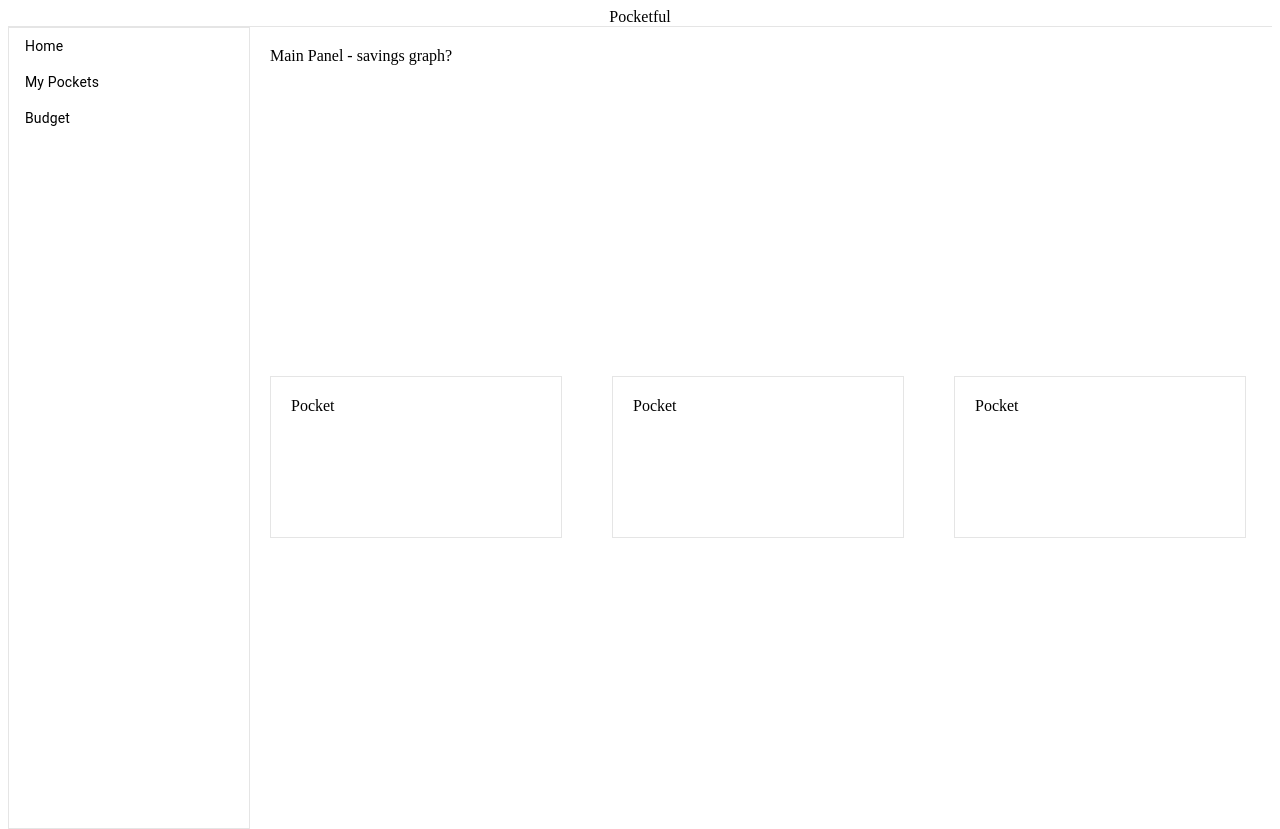
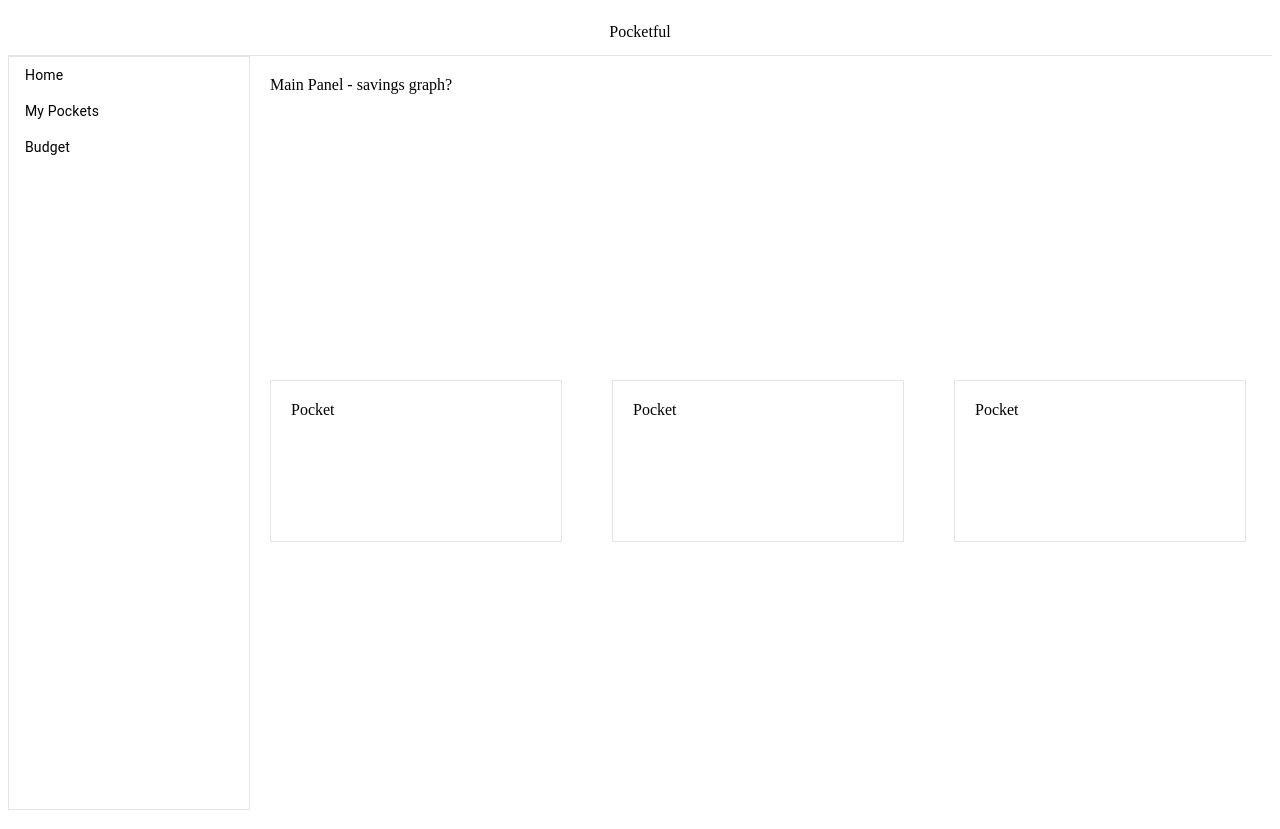
Before and after one commit to amy-justice/react-dashboard, a React (Create React App) app: page / in a window 1280 px wide. Built offline with nearby package versions, Linux system fonts and the light colour scheme.

Commit message:
Change content height

```diff
--- a/src/styles.css
+++ b/src/styles.css
@@ -7,12 +7,13 @@
 .content {
     display: flex;
     flex-direction: row;
+    height: 100%;
 }
 
 .sidebar {
     max-width: 240px;
     border: 1px solid rgba(0, 0, 0, 0.1);
-    height: 100vh;
+    height: 100%;
     flex: 1;
   }
 
```
